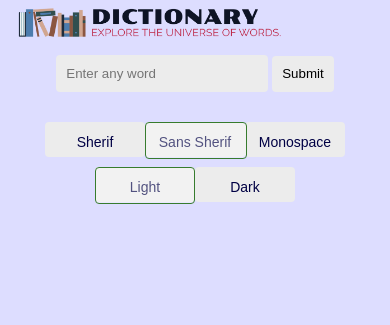
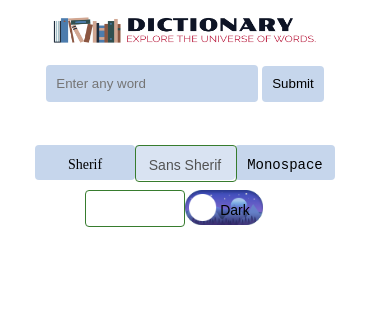
Before and after one commit to TREHAND-Christian/05-lab-js-dictionnary, a website built with webpack: page src/index.html in a window 390 px wide. Built offline with nearby package versions, Linux system fonts and the light colour scheme; no server answers.

Commit message:
finition

```diff
--- a/src/index.html
+++ b/src/index.html
@@ -9,16 +9,19 @@
 </head>
 
 <body>
-    <div id="menu">
-        <img id="logo" src="/src/img/logo.png" height="40" width="280" alt="logo">
-        <div class="btCenter">
+    </div>
+    <div id="container">
+        <div id="main">
+
+            <div id="logo"><img id="logoImg" src="/src/img/logo.png" height="40" width="280" alt="logo"></div>
+            <div id="formulaire" class="btCenter">
                 <form id="myForm">
                     <input type="text" id="myInput" placeholder="Enter any word">
                     <input id="btSubmit" type="submit" value="Submit">
                     <div id="erreur"></div>
                 </form>
             </div>
-        <div class="btCenter">
+            <div id="styleBt" class="btCenter">
                 <div class="switch-toggle">
                     <input id="sherif" name="style" type="radio">
                     <label for="sherif" onclick="">Sherif</label>
@@ -30,7 +33,7 @@
                 </div>
             </div>
 
-        <div class="btCenter">
+            <div id="themeBt" class="btCenter">
                 <div class="switch-toggle theme-switch">
                     <input id="lightTheme" name="theme" type="radio" checked>
                     <label for="lightTheme">Light</label>
@@ -39,9 +42,10 @@
                     <a class="btn-switch"></a>
                 </div>
             </div>
-    </div>
-    <div id="container">
-        <div id="main">
+
+
+
+
                 <div id="word"></div>
                 <div id="audio"></div>
                 <div id="synonyms"></div>
--- a/src/index.js
+++ b/src/index.js
@@ -20,14 +20,14 @@ function swapTheme() {
     if (isDark) {
         theme.style.background = coulTxt;
         theme.style.color = coulBg;
-        logo.src = "/src/img/logo-dark.png";
+        logoImg.src = "/src/img/logo-dark.png";
         for (let i = 0; i < lien.length; i++) {
             lien[i].classList.add('inverted');
           }
     } else {
         theme.style.background = coulTxt;
         theme.style.color = coulBg;
-        logo.src = "/src/img/logo.png";
+        logoImg.src = "/src/img/logo.png";
         for (let i = 0; i < lien.length; i++) {
             lien[i].classList.remove('inverted');
           }
--- a/src/scss/style.scss
+++ b/src/scss/style.scss
@@ -1,7 +1,7 @@
 // Variables
-$darkColor: rgba(0,0,68,1.0);
-$lightColor: rgba(221,221,255,1.0);
-$buttonColor: rgba(236,236,236,1.0);
+$darkColor: rgba(0,0,0,1.0);
+$lightColor: rgba(255,255,255,1.0);
+$buttonColor: rgb(198, 214, 236);
 $activeButtonColor: rgba(255, 255, 255, 0.322);
 $fontFamily: 'NTR',
 sans-serif;
@@ -10,7 +10,14 @@ $fontWeight: 400;
 $transition: background-color 1s,
 color 1s;
 $borderRadius: 4px;
-$border: 1px solid rgba(55,124,46,1.0);
+$border: 1px solid #377c2eff;
+
+audio::-webkit-media-controls-panel  {
+    background: $buttonColor;
+}
+audio {
+    height: 40px;
+}
 
 // Mixin pour media query
 @mixin respond($breakpoint) {
@@ -37,10 +44,6 @@ $border: 1px solid rgba(55,124,46,1.0);
 img {
     background-image: url("/src/img/logo-dark.png");
     transition: opacity 3s ease-in-out;
-}
-
-li {
-    padding: 2px;
 }
 
 body {
@@ -70,18 +73,17 @@ body {
 
 #menu {
     z-index: 10;
-    width: 100%;
+    width: 80%;
     display: flex;
+    align-items: center;
     margin: 0 auto 2.5rem auto;
     padding-left: 50px;
     padding-right: 3.125rem;
     padding-top: 20px;
-    box-sizing: border-box;
+
 }
 
-#logo {
-    margin-right: 1.875rem;
-}
+
 
 .btCenter {
     width: 100%;
@@ -92,12 +94,32 @@ body {
 }
 
 #main {
+
+    font-size: 14px;
     display: grid;
-    grid-template-columns: 1fr 1fr;
+    grid-template-columns: 1fr 1fr 1fr 1fr;
     margin-left: auto;
     margin-right: auto;
     width: 70%;
     padding: 0.625rem;
+}
+
+#logo {
+    grid-area: 1 / 1;
+    display: flex;
+    text-align: center;
+    justify-content: center;
+    margin-right: 1.875rem;
+    margin-top: 10px;
+    margin-bottom: 60px;
+}
+
+#formulaire {
+    grid-area: 1 / 2;
+}
+
+form {
+    height: 40px;
 }
 
 #myInput {
@@ -120,6 +142,10 @@ body {
 #btSubmit:hover {
     background-color: $activeButtonColor;
     border: $border;
+}
+
+#styleBt {
+    grid-area: 1 / 3;
 }
 
 .switch-toggle {
@@ -148,6 +174,16 @@ body {
     cursor: pointer;
 }
 
+.switch-toggle label:nth-of-type(1) {
+    font-family: sherif;
+}
+.switch-toggle label:nth-of-type(2) {
+    font-family: sans-serif;
+}
+.switch-toggle label:nth-of-type(3) {
+    font-family: monospace;
+}
+
 .switch-toggle input:checked+label {
     background: $buttonColor;
     color: $darkColor;
@@ -167,7 +203,13 @@ body {
     border: $border;
 }
 
-.theme-switch>.btn-switch {
+#themeBt {
+    grid-area: 1 / 4;
+}
+
+
+
+.theme-switch > .btn-switch {
     display: block;
     width: 49%;
     height: 35px;
@@ -209,28 +251,41 @@ body {
     transform: translateX(100%);
 }
 
+
 #word {
     text-align: center;
-    grid-area: 1 / 1;
+    grid-row: 2;
+    grid-column: 1 / 2 span;
     text-transform: capitalize;
     font-size: 52px;
+    margin-bottom: 30px;
+    margin-top: 30px;
 }
 
 #audio {
-    grid-area: 1 / 2;
+    display: flex;
+    text-align: center;
+    align-items: center;
+    grid-row:  2 ;
+    grid-column: 3 / 2 span;
 }
 
 #synonyms {
-    grid-area: 2 / 1;
+    text-transform: capitalize;
+    grid-row: 3;
+    grid-column: 1 / span 2;
 }
 
 #antonyms {
-    grid-area: 2 / 2;
+    text-transform: capitalize;
+    grid-row: 3;
+    grid-column: 3 / span 2;
+
 }
 
 #defs {
     margin-top: 1.875rem;
-    grid-area: 3 / 2 span;
+    grid-area: 4 / 4 span;
     display: flex;
     flex-direction: column;
 }
@@ -277,15 +332,18 @@ body {
 }
 
 .def {
+    font-size: 16px;
     display: none;
     text-align: justify;
 }
 
 .def.active {
+    padding-inline-start: 10px;
     display: block;
 }
 
 .lien {
+    font-size: 16px;
     color: blue;
 }
 
@@ -303,51 +361,95 @@ body {
     color: red;
 }
 
+#themeBt > div > label:nth-child(2){
+    position: relative;
+    z-index: 0;
+    left: 100px;
+    background-color: transparent;
+    background-size: contain;
+    background-repeat: no-repeat;
+    background-image: url('/src/img/bt-light.png');
+}
+
+#themeBt > div > label:nth-child(4){
+    position: relative;
+    z-index: 10;
+    background-size: contain;
+    background-repeat: no-repeat;
+    background-color: transparent;
+    background-image: url('/src/img/bt-dark.png');
+}
+
+
 /* Media Queries */
 @media (max-width: 413px) {
-    #menu {
-        flex-direction: column;
-        justify-items: center;
-        width: 95%;
-        padding: 0;
+
+    #container {
+        box-sizing: border-box;
+        margin: 0;
+        width: 350px;
+    }
+    #main {
+        box-sizing: border-box;
+        margin: 0px;
+        padding: 10px;
+        grid-template-columns: 1fr;
+        width: 350px;
     }
 
     #logo {
+        grid-row: 1;
+        justify-content: center;
         height: 2.8125rem;
-        margin-right: 0;
+        margin: 0;
     }
 
-    #main {
-        width: 90%;
-        grid-template-columns: 1fr;
+    #formulaire {
+        grid-column: 1;
+        grid-row: 2;
     }
 
+
     #word {
-        margin: 0 0 1.875rem 0;
+        margin: 0;
         text-align: center;
-        grid-area: 1;
+        grid-row: 3;
         text-transform: capitalize;
         font-size: 3rem;
     }
 
     #audio {
+        justify-content: center;
         text-align: center;
-        grid-area: 2;
+        grid-column: 1;
+        grid-row: 4;
     }
 
     #synonyms {
-        grid-area: 3;
+        grid-row: 5;
     }
 
     #antonyms {
-        grid-area: 4;
+        grid-column: 1;
+        grid-row: 6;
     }
 
     #defs {
-        grid-area: 5;
+        width: 350px;
+        grid-row: 7;
     }
+
+
+#styleBt{
+    grid-column: 1;
+    grid-row: 8;
 }
 
+#themeBt {
+    grid-column: 1;
+    grid-row: 9;
+}
+}
 @media (prefers-color-scheme: dark) {
 
     /* Styles spécifiques pour le mode sombre */
```
Also changed, not shown: dist/index.html, dist/main.css, dist/main.js, dist/src/img/bt-dark.png (added), dist/src/img/bt-light.png (added), src/img/bt-dark.png (added), src/img/bt-light.png (added). Lines whose indentation alone changed are shown as unchanged.
